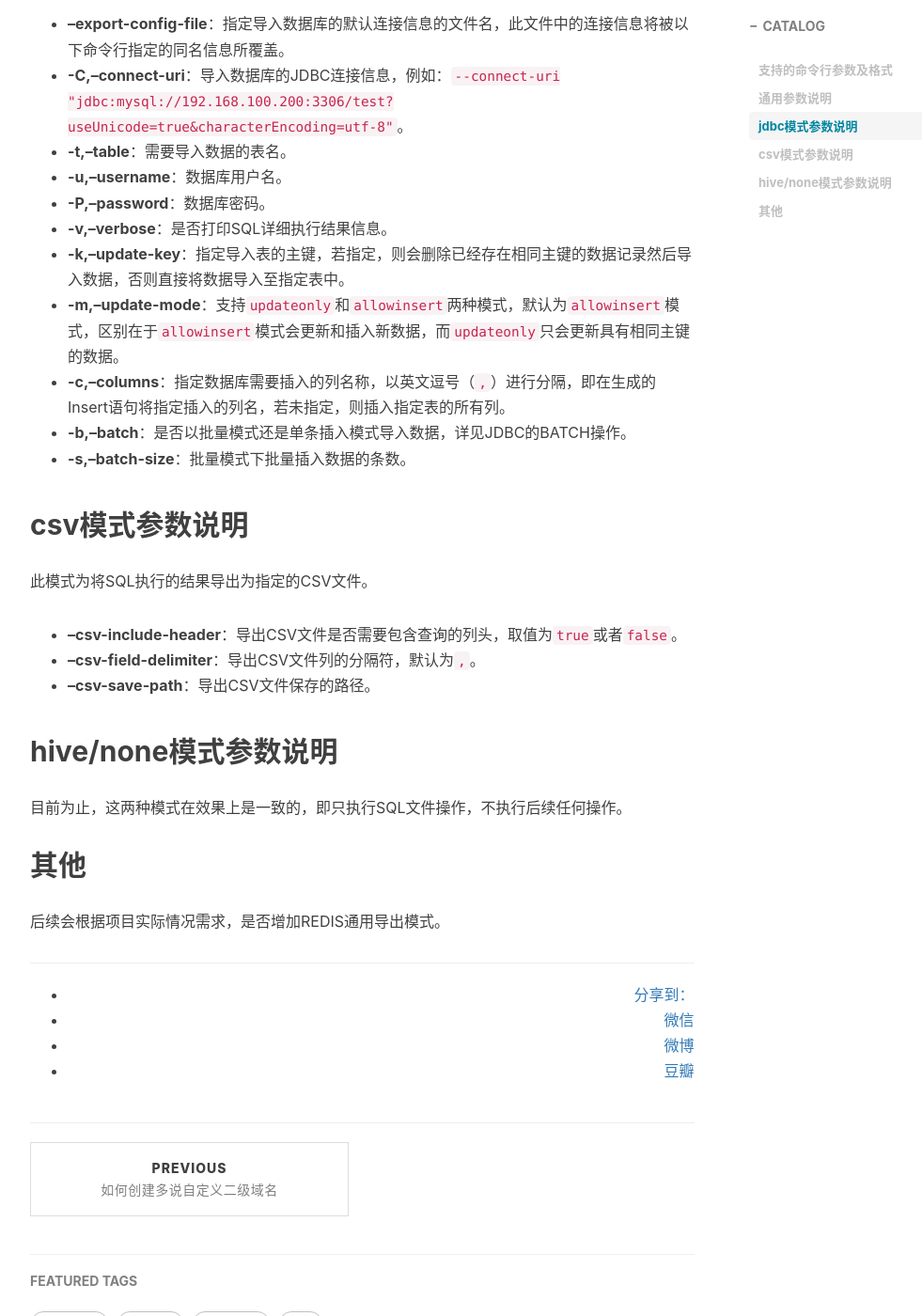
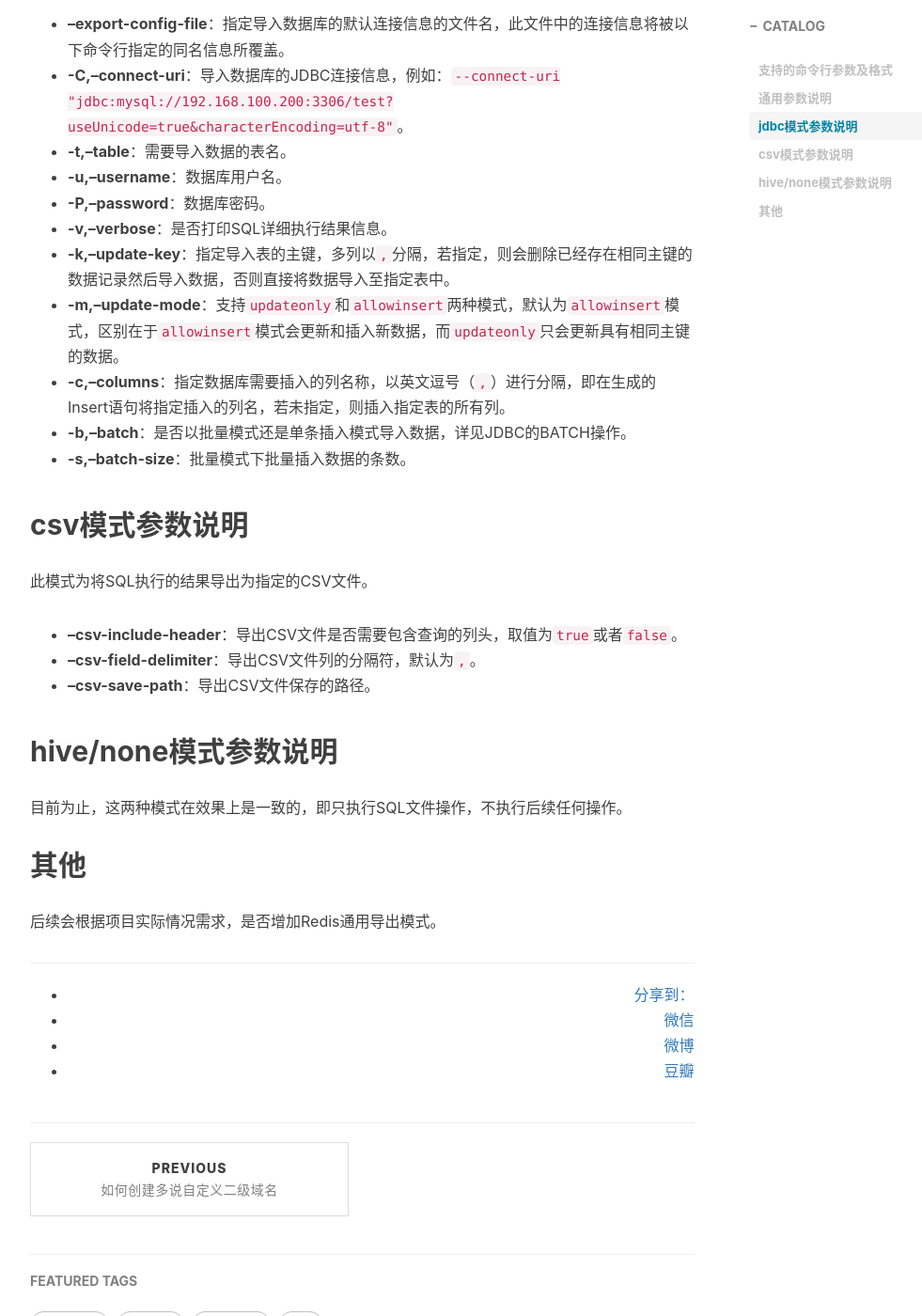
Before and after one commit to shoppingwang/shoppingwang.github.io, a Jekyll site: the page built from _posts/2016-07-04-how-to-use-spark-hive-executor.markdown, in a window 1280 px wide and 1400 px high, scrolled down 1911 px. Shown: the whole window at 94% size, without its empty margins (233-1214 px from the left). Built offline with Jekyll 4.4.1, drawn with Linux system fonts in a browser that asks for light colours; nearby versions of some CDN libraries; comment, search, counter and statistics services are not loaded.

```diff
--- a/_posts/2016-07-04-how-to-use-spark-hive-executor.markdown
+++ b/_posts/2016-07-04-how-to-use-spark-hive-executor.markdown
@@ -76,7 +76,7 @@
 - **-u,--username**：数据库用户名。
 - **-P,--password**：数据库密码。
 - **-v,--verbose**：是否打印SQL详细执行结果信息。
-- **-k,--update-key**：指定导入表的主键，若指定，则会删除已经存在相同主键的数据记录然后导入数据，否则直接将数据导入至指定表中。
+- **-k,--update-key**：指定导入表的主键，多列以`,`分隔，若指定，则会删除已经存在相同主键的数据记录然后导入数据，否则直接将数据导入至指定表中。
 - **-m,--update-mode**：支持`updateonly`和`allowinsert`两种模式，默认为`allowinsert`模式，区别在于`allowinsert`模式会更新和插入新数据，而`updateonly`只会更新具有相同主键的数据。
 - **-c,--columns**：指定数据库需要插入的列名称，以英文逗号（`,`）进行分隔，即在生成的Insert语句将指定插入的列名，若未指定，则插入指定表的所有列。
 - **-b,--batch**：是否以批量模式还是单条插入模式导入数据，详见JDBC的BATCH操作。
@@ -95,4 +95,4 @@
 目前为止，这两种模式在效果上是一致的，即只执行SQL文件操作，不执行后续任何操作。
 
 ## 其他
-后续会根据项目实际情况需求，是否增加REDIS通用导出模式。
+后续会根据项目实际情况需求，是否增加Redis通用导出模式。
```
